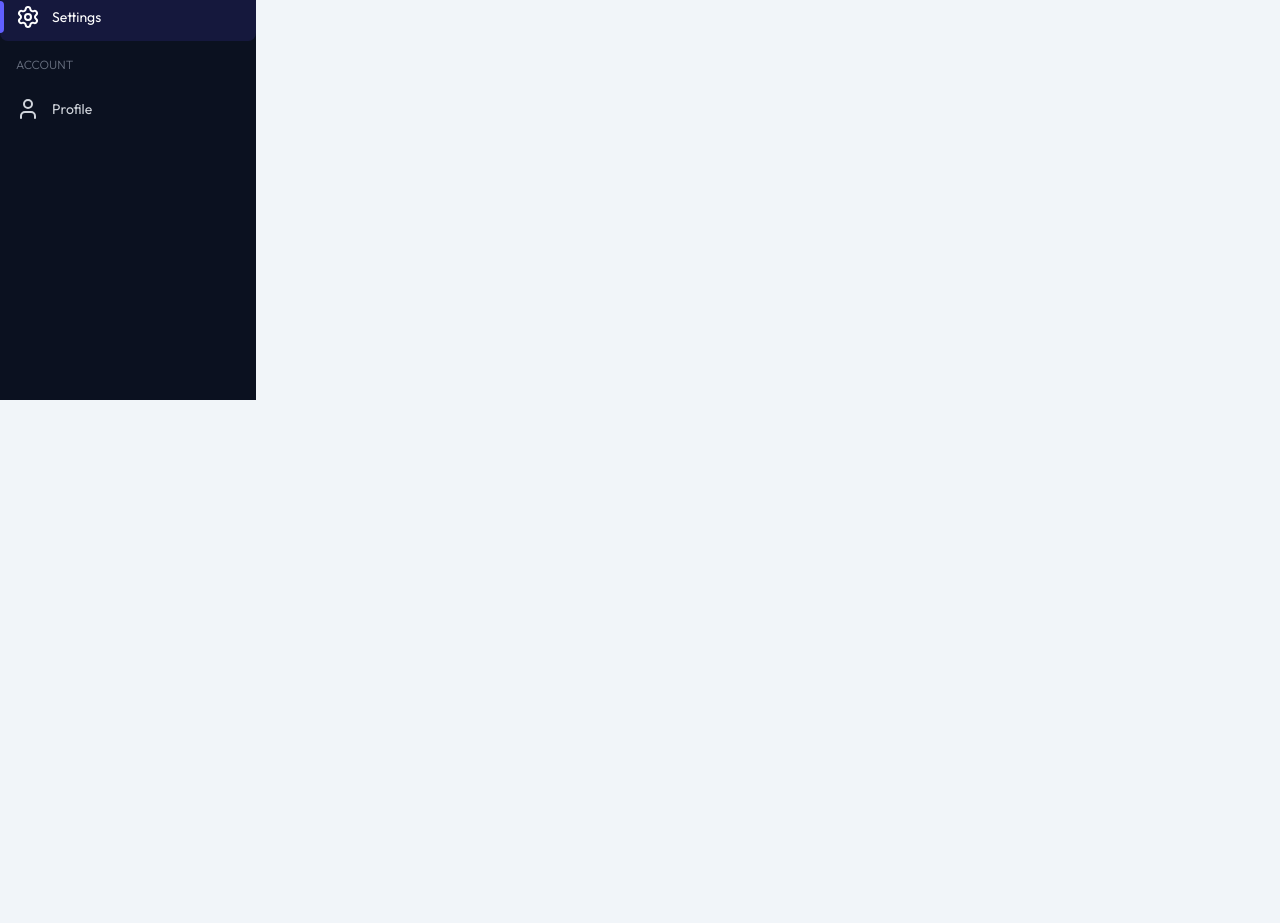
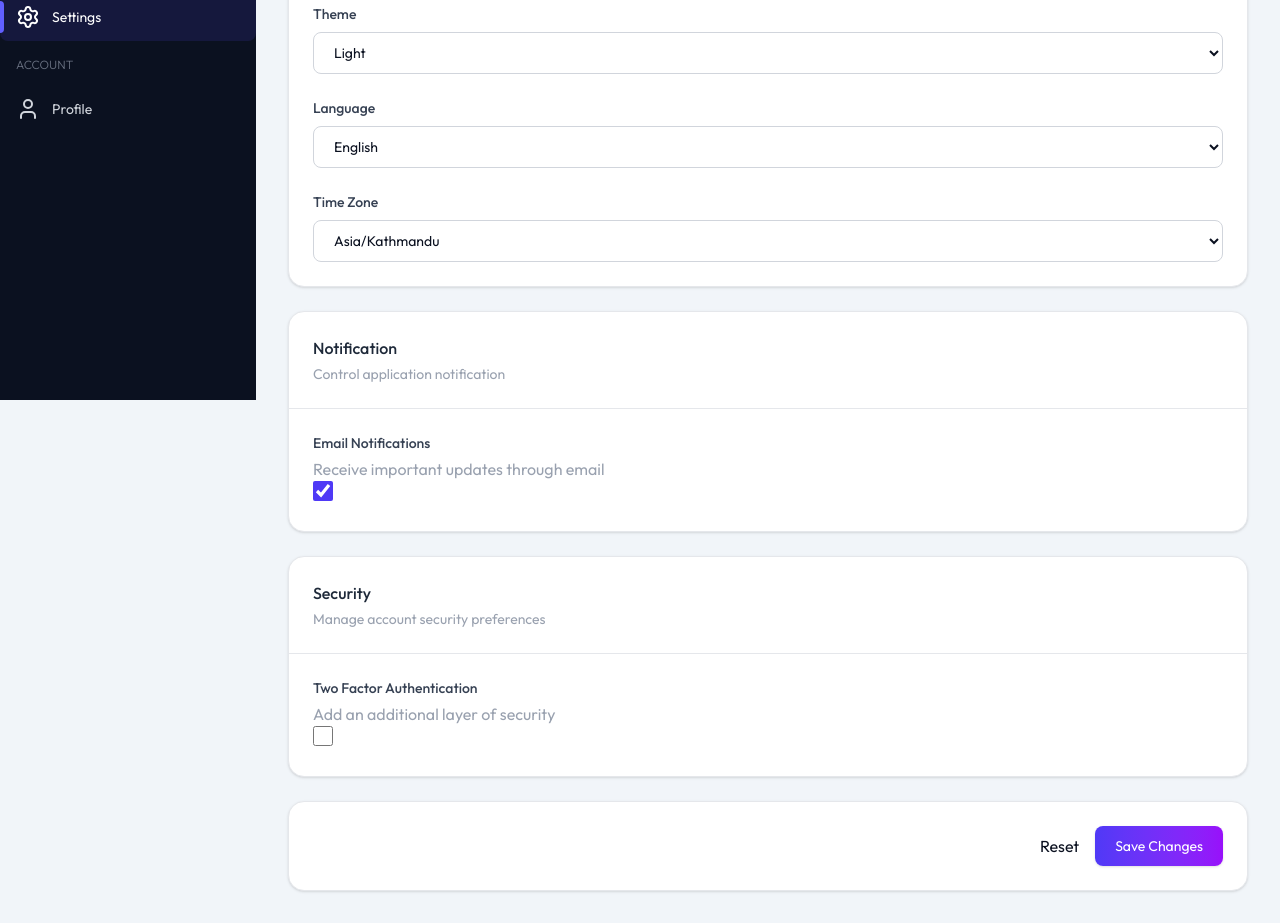
Before and after one commit to diwas4/Responsive-Admin-Dashboard-React-Tailwind-, a React (Vite) app: page /settings in a window 1280 px wide. Shown: the part 400-1323 px from the top of the page. Before the commit the page ends 800 px from the top, so only its background shows below. Built offline with nearby package versions, Linux system fonts and the light colour scheme.

Commit message:
Settings Section Completed

```diff
--- a/src/pages/Settings.jsx
+++ b/src/pages/Settings.jsx
@@ -1,8 +1,253 @@
 import React from 'react'
+import { api } from '../services/api'
+import { useEffect, useState } from 'react'
 
 const Settings = () => {
+  const [settingsData, setSettingsData] = useState(null);
+    const [loading, setLoading] = useState(false);
+
+    const [formData, setFormData] = useState({
+      siteName: "",
+      theme: "Light",
+      notification: true,
+      language: "English",
+      timezone: "Asia/Kathmandu",
+      twoFactor: false
+    })
+
+    const [saved, setSaved] = useState(false);
+
+    const handleChange = (e) => {
+      const {name, value, type, checked} = e.target;
+      setFormData((prev) => ({
+        ...prev,
+        [name]: type === "checkbox" ? checked: value,
+      }));
+      setSaved(false)
+    }
+
+    const handleSave = () => {
+      console.log("Settings save:", formData);
+      setSaved(true);
+      setTimeout(() => {
+        setSaved(false);
+      }, 3000);
+    }
+
+    const handleReset = () => {
+      if (settingsData) {
+        setFormData(settingsData);
+      }
+      setSaved(false);
+    }
+
+    const loadSettingsData = async () => {
+      setLoading(true);
+      try {
+        const data = await api.getSettings();
+        setSettingsData(data);
+      } catch (error) {
+        console.error("Settings data loading failed:", error);
+      } finally {
+        setLoading(false);
+      }
+    };
+
+    useEffect(() => {
+      loadSettingsData();
+    }, []);
+
+    if (loading && !settingsData) {
+      return (
+        <div className="flex items-center justify-center h-64">
+          <div
+            className="w-12 h-12 border-4 border-gray-200
+            border-t-blue-500 rounded-full animate-spin"
+          ></div>
+        </div>
+      );
+    }
+
+    if (!settingsData) {
+      return (
+        <div className="p-6 bg-white rounded-xl border-gray-200">
+          <div className="">
+            <p>Settings data not available</p>
+          </div>
+        </div>
+      );
+    }
+
   return (
-    <div>Settings</div>
+    <div className='space-y-6'>
+      {/* Header */}
+      <div className="text-xl font-medium text-slate-900">
+        <h2>Settings</h2>
+        <p className='text-sm text-gray-400 mt-1'>Manage your application preferences</p>
+      </div>
+
+      {/* General Settings */}
+      <div className='bg-white border border-gray-200 rounded-2xl shadow-sm'>
+        <div className='p-6 border-b border-gray-200'>
+          <h3 className='text-base font-medium text-gray-800'>General Settings</h3>
+          <p className='text-sm text-gray-400 mt-1'>Configure basic application settings</p>
+        </div>
+
+        <div className='p-6 space-y-6'>
+          {/* site name */}
+          <div>
+            <label className='block text-sm font-medium text-gray-700 mb-2'>Site Name</label>
+            <input
+            type="text"
+            name='siteName'
+            value={formData.siteName}
+            onChange={handleChange}
+            className='w-full px-4 py-2.5 rounded-lg border border-gray-300 text-sm outline-none
+            focus:border-indigo-500 focus:ring-2 focus:ring-indigo-100'
+            />
+          </div>
+
+          {/* Theme */}
+          <div>
+            <label className='block text-sm font-medium text-gray-700 mb-2'>Theme</label>
+            <select
+            name="theme"
+            id="theme"
+            value={formData.theme}
+            onChange={handleChange}
+            className='w-full px-4 py-2.5 rounded-lg border border-gray-300 text-sm outline-none
+            focus:border-indigo-500 focus:ring-2 focus:ring-indigo-100'
+            >
+              <option value="Light">Light</option>
+              <option value="Dark">Dark</option>
+              <option value="System">System</option>
+            </select>
+          </div>
+
+          {/* Language */}
+          <div>
+            <label className='block text-sm font-medium text-gray-700 mb-2'>Language</label>
+            <select
+            name="language"
+            value={formData.language}
+            onChange={handleChange}
+            className='w-full px-4 py-2.5 rounded-lg border border-gray-300 text-sm outline-none
+            focus:border-indigo-500 focus:ring-2 focus:ring-indigo-100'
+            >
+              <option value="English">English</option>
+              <option value="Nepali">Nepali</option>
+              <option value="Hindi">Hindi</option>
+            </select>
+          </div>
+
+          {/* TimeZone */}
+          <div>
+            <label className='block text-sm font-medium text-gray-700 mb-2'>Time Zone</label>
+            <select
+            name="timezone"
+            value={formData.timezone}
+            onChange={handleChange}
+            className='w-full px-4 py-2.5 rounded-lg border border-gray-300 text-sm outline-none
+            focus:border-indigo-500 focus:ring-2 focus:ring-indigo-100'
+            >
+              <option value="Asia/Kathmandu">Asia/Kathmandu</option>
+              <option value="Asia/Dubai">Asia/Dubai</option>
+              <option value="Europe/London">Europe/London</option>
+              <option value="America/New_York">America/New_York</option>
+              <option value="Asia/Kolkata">Asia/Kolkata</option>
+            </select>
+          </div>
+        </div>
+      </div>
+
+      {/* Notification Settings */}
+      <div className='bg-white border border-gray-200
+      rounded-2xl shadow-sm'>
+        <div className='p-6 border-b border-gray-200'>
+          <h3 className='text-base font-medium text-gray-800'>Notification</h3>
+          <p className='text-sm text-gray-400 mt-1'>Control application notification</p>
+        </div>
+
+        <div className='p-6'>
+          <label className='felx items-center justify-between
+          gap-4 cursor-pointer'>
+            <div>
+              <p className='text-sm font-medium text-gray-700'>Email Notifications</p>
+              <p className='text-gray-400 mt-1'>Receive important updates through email</p>
+            </div>
+            <input
+            type="checkbox"
+            name='notification'
+            checked={formData.notification}
+            onChange={handleChange}
+            className='w-5 h-5 accent-indigo-600'
+            />
+          </label>
+        </div>
+
+      </div>
+
+      {/* Security */}
+      <div className='bg-white border border-gray-200
+      rounded-2xl shadow-sm'>
+        <div className='p-6 border-b border-gray-200'>
+          <h3 className='text-base font-medium text-gray-800'>Security</h3>
+          <p className='text-sm text-gray-400 mt-1'>Manage account security preferences</p>
+        </div>
+
+        <div className='p-6'>
+          <label className='felx items-center justify-between
+          gap-4 cursor-pointer'>
+            <div>
+              <p className='text-sm font-medium text-gray-700'>Two Factor Authentication</p>
+              <p className='text-gray-400 mt-1'>Add an additional layer of security</p>
+            </div>
+            <input
+            type="checkbox"
+            name='twoFactor'
+            checked={formData.twoFactor}
+            onChange={handleChange}
+            className='w-5 h-5 accent-indigo-600'
+            />
+          </label>
+        </div>
+
+      </div>
+
+      {/* Action */}
+      <div className='bg-white border border-gray-200 rounded-2xl shadow-sm p-6'>
+        <div className='flex flex-col sm:flex-row sm:items-center
+        sm:justify-between gap-4'>
+          <div>
+            {saved && (
+              <p className='text-sm text-emerald-600'>
+                * Settings saved successfully
+              </p>
+            )}
+          </div>
+          <div className='flex flex-col sm:flex-row sm:items-center
+          gap-4'>
+            <button
+            onClick={handleReset}
+            classname='px-5 py-2.5 rounded-lg border
+            border-gray-200 text-sm text-gray-600
+            hover:bg-gray-50 transition'>
+              Reset
+            </button>
+
+            <button
+            onClick={handleSave}
+            className='px-5 py-2.5 rounded-lg bg-linear-to-r from-indigo-600
+            to-purple-600 text-white text-sm shadow-sm hover:shadow-md
+            transition'>
+              Save Changes
+            </button>
+          </div>
+
+        </div>
+
+      </div>
+    </div>
   )
 }
 
```
